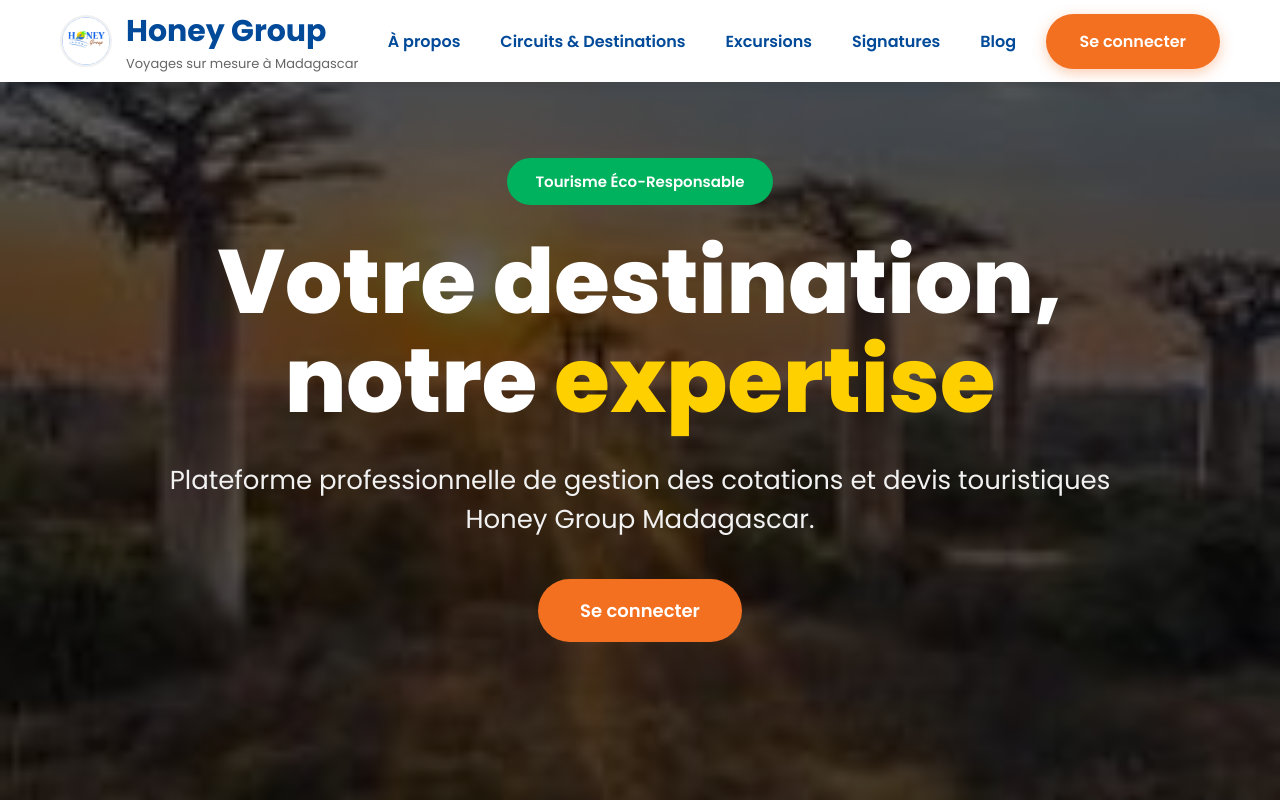
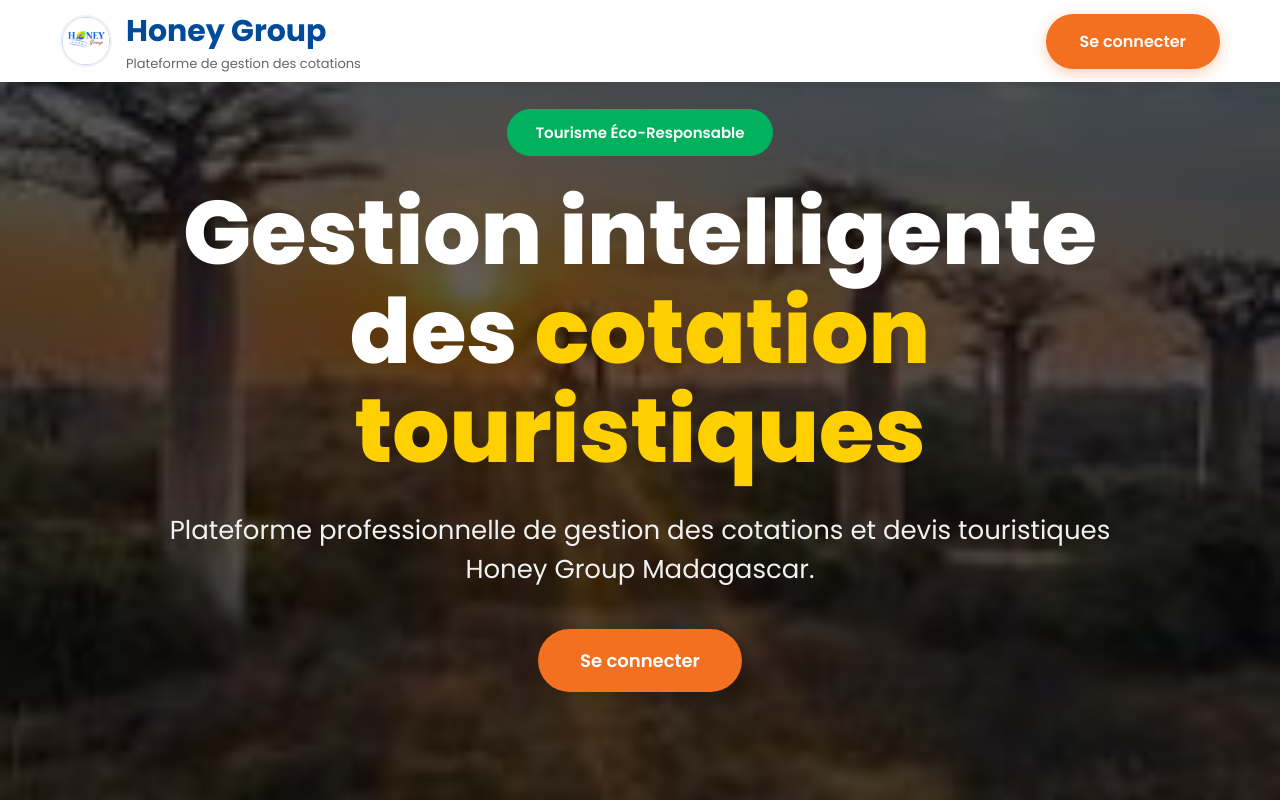
Before and after one commit to Sarobidy1215/honey_groupe_manager, a Django app: page / in a window 1280 px wide. Run offline with Django 5.2, Linux system fonts and the light colour scheme.

Commit message:
modification du page d'acceuil

```diff
--- a/cotation/templates/index.html
+++ b/cotation/templates/index.html
@@ -302,25 +302,13 @@
 
                 <h2>Honey Group</h2>
 
-                <p>Voyages sur mesure à Madagascar</p>
+                <p>Plateforme de gestion des cotations</p>
 
             </div>
 
         </div>
 
-        <div class="nav-links">
-
-            <a href="#">À propos</a>
-
-            <a href="#">Circuits & Destinations</a>
-
-            <a href="#">Excursions</a>
-
-            <a href="#">Signatures</a>
-
-            <a href="#">Blog</a>
-
-        </div>
+        <!-- NAV LINKS SUPPRIMÉS -->
 
         <a href="{% url 'login' %}" class="login-btn">
             Se connecter
@@ -341,8 +329,8 @@
             </div>
 
             <h1>
-                Votre destination,<br>
-                notre <span class="yellow">expertise</span>
+                Gestion intelligente<br>
+                des <span class="yellow">cotation touristiques</span>
             </h1>
 
             <p>
```
Also changed, not shown: core/create_superuser.py (deleted, +0 -29 lines).
